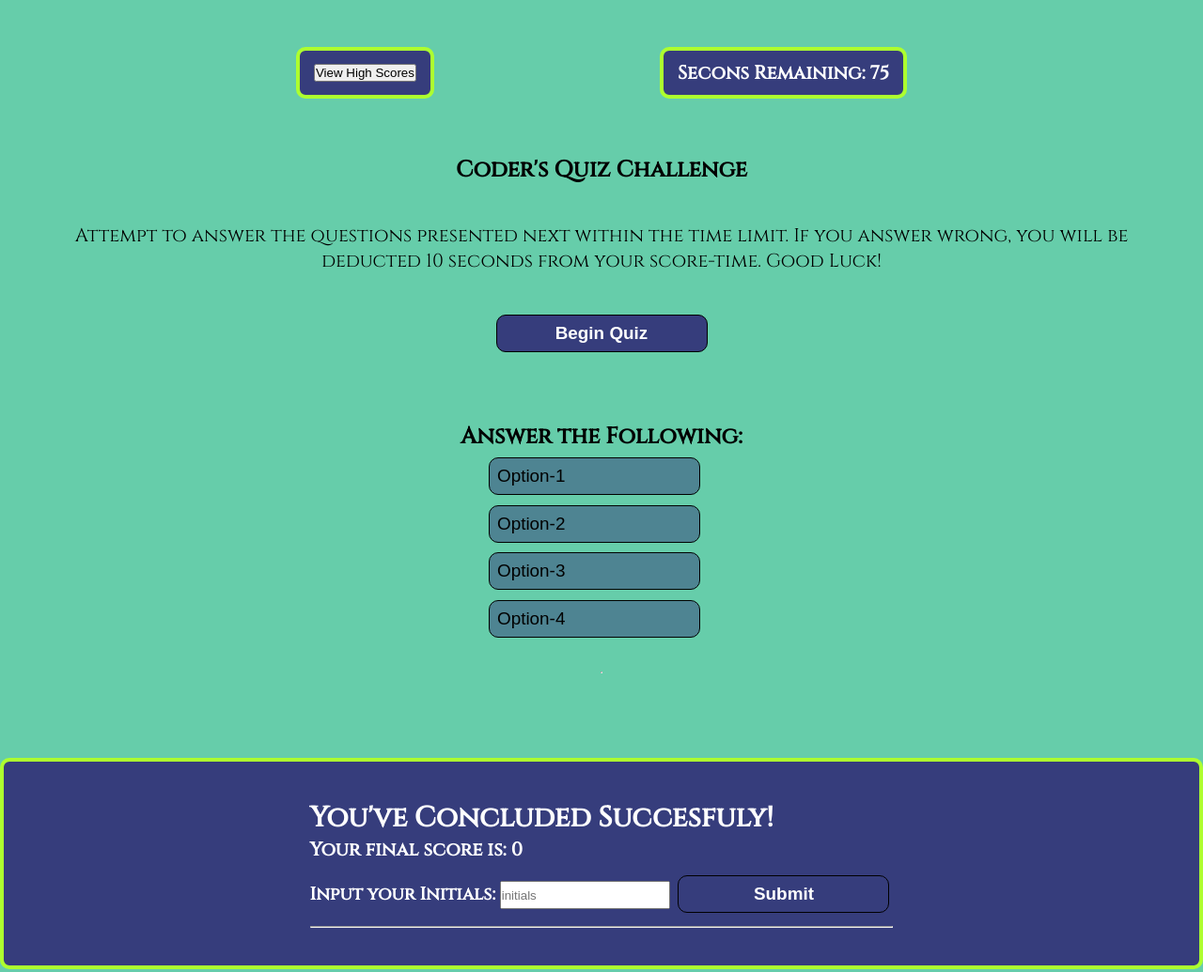
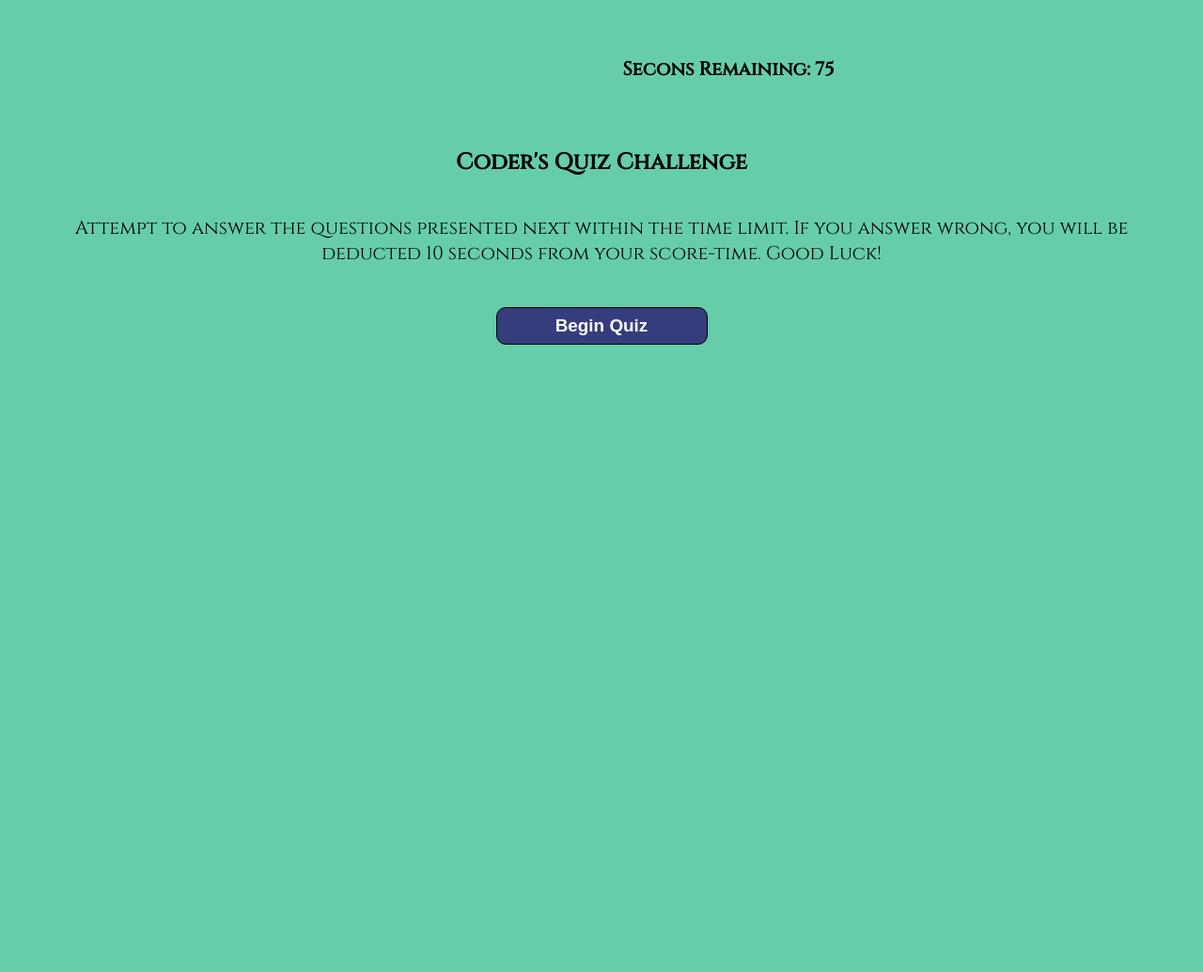
Before and after one commit to darentho/Code-Quiz, a plain HTML site: page index.html in a window 1280 px wide. Shown: the top 1035 px of the page at 94% size. After the commit the page ends 800 px from the top, so only its background shows below. Drawn offline with Linux system fonts and the light colour scheme.

Commit message:
assigned al javascript variables

```diff
--- a/Assets/css/style.css
+++ b/Assets/css/style.css
@@ -34,14 +34,19 @@ header div {
     gap: 200px;
 }
 
+
+
 .scores-box {
     font-size: 20px;
     font-weight: bolder;
     padding: 10px 15px;
-    background-color: var(--main-color);
-    border: 4px solid var(--sub-color);
+    background-color: transparent;
     border-radius: 10px;
     color: white;
+}
+
+header p {
+    color: black;
 }
 
 /* styling the header quiz button and Coding Challenge text */
@@ -179,7 +184,13 @@ div .p-style-1 {
     color: black;
 }
 
-
+/* hide these elements */
+#questions,
+#final-score,
+#high-scores,
+#right-wrong {
+    display: none;
+}
 
 /* hidden html elements */
 
--- a/Assets/js/index.js
+++ b/Assets/js/index.js
@@ -1,2 +1,46 @@
-// VAR FOR TIMER   (global)
-var time = document.querySelector(".time-counter");
+
+
+// variable for timer   (global)
+var time = document.querySelector(".time-counter");//bound to the
+var score = document.querySelector("#score");// bound to the final score section
+var secondsLeft = 75;
+
+//variable for buttons (global )
+const start = document.querySelector("#begin");
+
+// variable for start
+const codersIntro = document.querySelector("#challenge-begins");
+
+//load element variable
+var questionsEl = document.querySelector(".all-question");
+
+// right-wrong variable.
+let questionEl = document.querySelector("#question");
+const correctWrong = document.querySelector("#right-wrong");
+let questionCount = 0;
+
+
+// final score variable.
+const finalEl = document.querySelector("#final-score");
+let initialsInput = document.querySelector("#initials");
+
+// highScore variable.
+const highscoresEl = document.querySelector("#high-scores");
+let scoreListEl = document.querySelector(".score-list");
+let scoreList = [];
+
+// calls out the answer button variable.
+const ansBtn = document.querySelectorAll("button.answer-btn")
+
+// variable for submit, clear, view and go back.
+let submitScrBtn = document.querySelector("#submit-score");
+let clearScrBtn = document.querySelector("#clearScores");
+let viewScrBtn = document.querySelector("#view-scores");
+let goBackBtn = document.querySelector("#goBack");
+
+
+// variable for answer call.
+const ans1Btn = document.querySelector("#answer-1");
+const ans2Btn = document.querySelector("#answer-2");
+const ans3Btn = document.querySelector("#answer-3");
+const ans4Btn = document.querySelector("#answer-4");
--- a/index.html
+++ b/index.html
@@ -41,8 +41,8 @@
                 <p class="p-style" id="question-li">Attempt to answer the questions presented next within the time
                     limit. If you answer wrong, you will be deducted 10 seconds from your score-time. Good Luck!</p>
             </div>
-            <div>
-                <!-- Start/Results Div Content -->
+            <!-- Start/Results Div Content -->
+            <div class="results" id="row-bottom">
                 <button id="begin" class="begin-btn btn-style-main" id="begin-button">Begin Quiz</button>
             </div>
         </section>
@@ -89,7 +89,7 @@
             </div>
 
         </section>
-
+        <!-- This is the high-scores section  -->
         <section id="high-scores">
             <div class="scores-box">
                 <div class="style-3">
```
